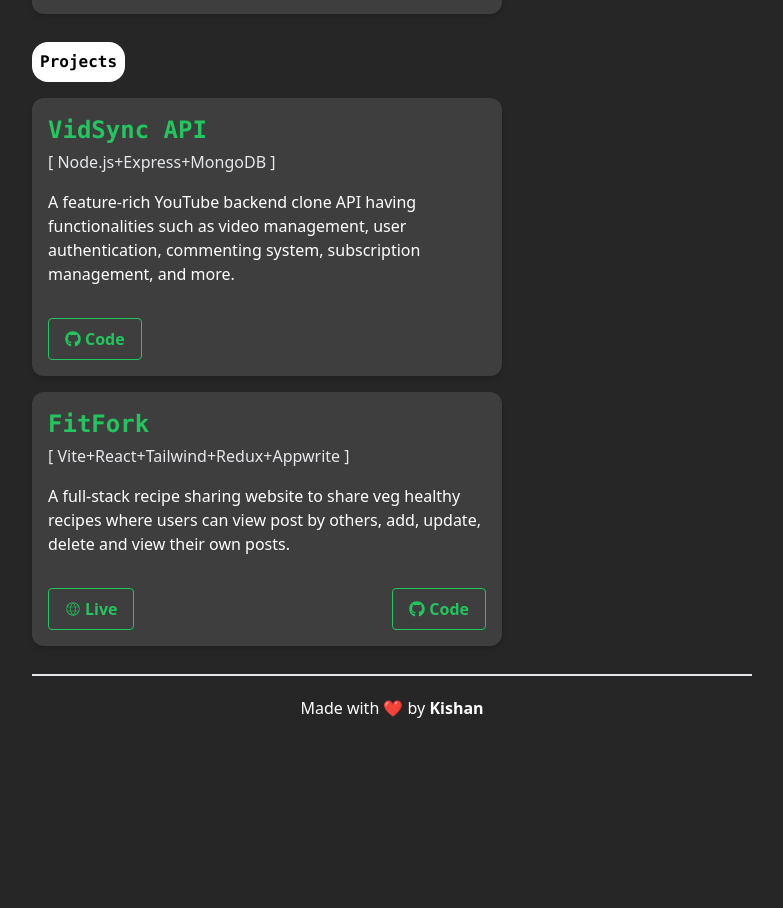
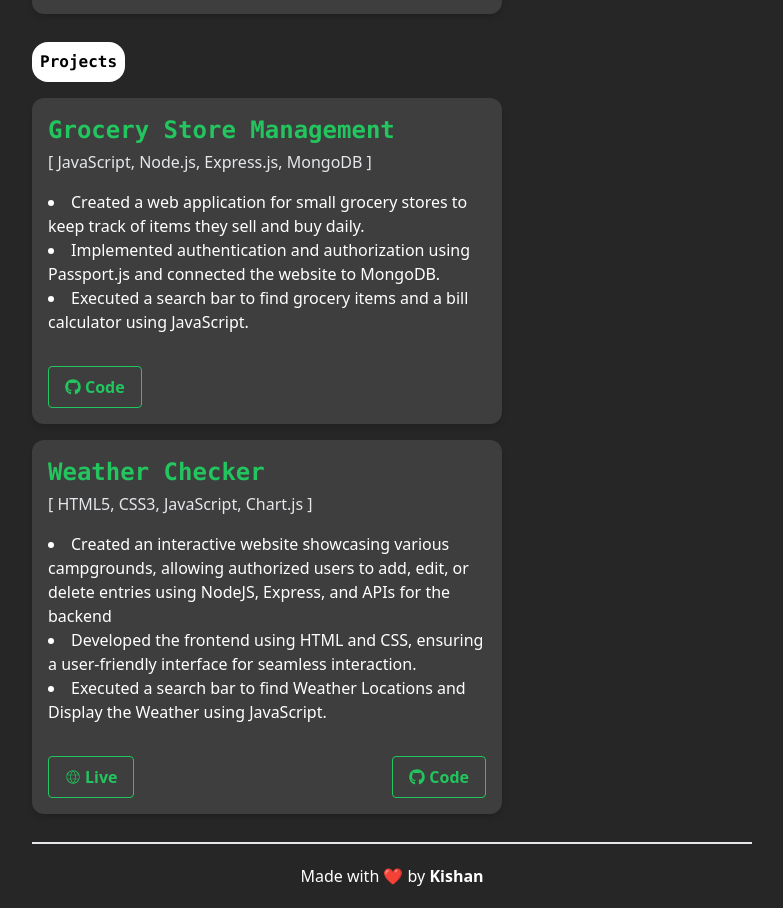
Before and after one commit to Abdercb17/react111, a React (Vite) app: page / in a window 1280 px wide. Shown: the part 1387-2295 px from the top of the page, without its empty margins (248-1031 px from the left). Before the commit the page ends 2127 px from the top, so only its background shows below. Built offline with nearby package versions, Linux system fonts and the light colour scheme.

Commit message:
Update Projects.jsx

```diff
--- a/src/components/Projects.jsx
+++ b/src/components/Projects.jsx
@@ -7,37 +7,48 @@ function Projects() {
     <div className="mt-7">
       <Heading>Projects</Heading>
       <Card
-        projectName="VidSync API"
-        techStack="Node.js+Express+MongoDB"
+        projectName="Grocery Store Management"
+        techStack="JavaScript, Node.js, Express.js, MongoDB"
         description={
-          <>
-            <ul>
-              <li className="flex items-center ">
-                A feature-rich YouTube backend clone API having functionalities
-                such as video management, user authentication, commenting
-                system, subscription management, and more.
-              </li>
-            </ul>
-          </>
+          <ul className="list-disc list-inside">
+            <li>
+              Created a web application for small grocery stores to keep track
+              of items they sell and buy daily.
+            </li>
+            <li>
+              Implemented authentication and authorization using Passport.js and
+              connected the website to MongoDB.
+            </li>
+            <li>
+              Executed a search bar to find grocery items and a bill calculator
+              using JavaScript.
+            </li>
+          </ul>
         }
-        codeLink="https://github.com/suryansh-17/Youtube-Clone"
+        codeLink="https://github.com/kishan9535"
       />
       <Card
-        projectName="FitFork"
-        techStack="Vite+React+Tailwind+Redux+Appwrite"
+        projectName="Weather Checker"
+        techStack="HTML5, CSS3, JavaScript, Chart.js"
         description={
-          <>
-            <ul>
-              <li className="flex items-center ">
-                A full-stack recipe sharing website to share veg healthy recipes
-                where users can view post by others, add, update, delete and
-                view their own posts.
-              </li>
-            </ul>
-          </>
+          <ul className="list-disc list-inside">
+            <li>
+              Created an interactive website showcasing various campgrounds,
+              allowing authorized users to add, edit, or delete entries using
+              NodeJS, Express, and APIs for the backend
+            </li>
+            <li>
+              Developed the frontend using HTML and CSS, ensuring a
+              user-friendly interface for seamless interaction.
+            </li>
+            <li>
+              Executed a search bar to find Weather Locations and Display the
+              Weather using JavaScript.
+            </li>
+          </ul>
         }
-        codeLink="https://github.com/suryansh-17/FitFork"
-        liveSiteLink="https://fit-fork.vercel.app/"
+        codeLink="https://github.com/kishan9535/Weather-API-Project"
+        liveSiteLink="https://nammaweather.netlify.app/#"
       />
     </div>
   );
```
